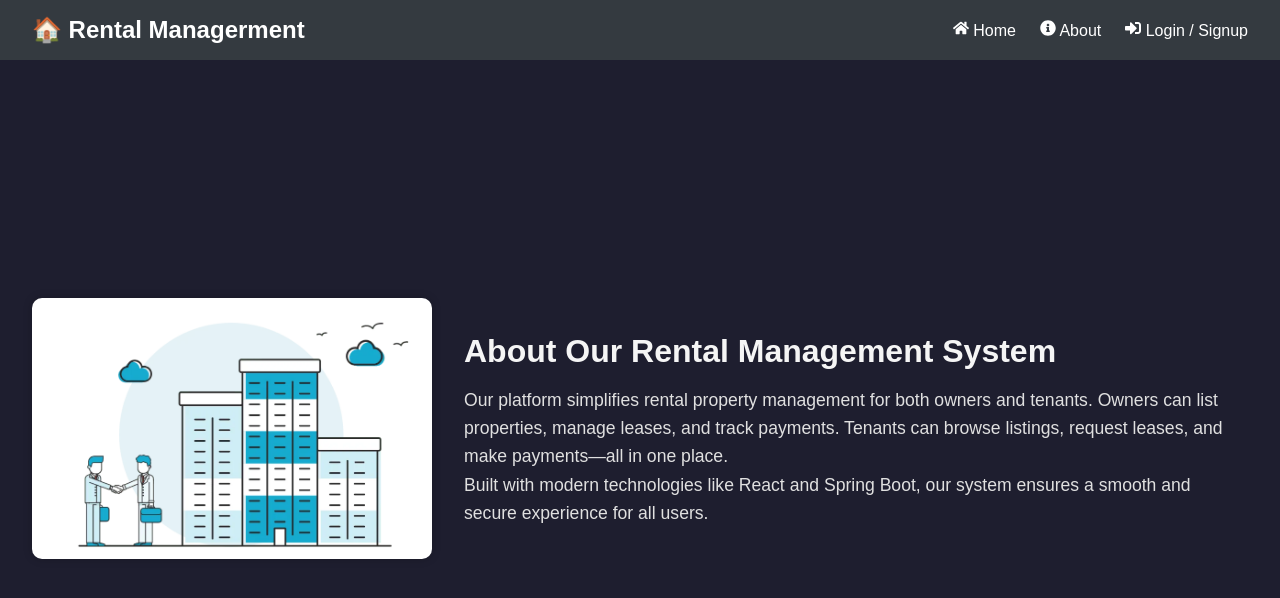
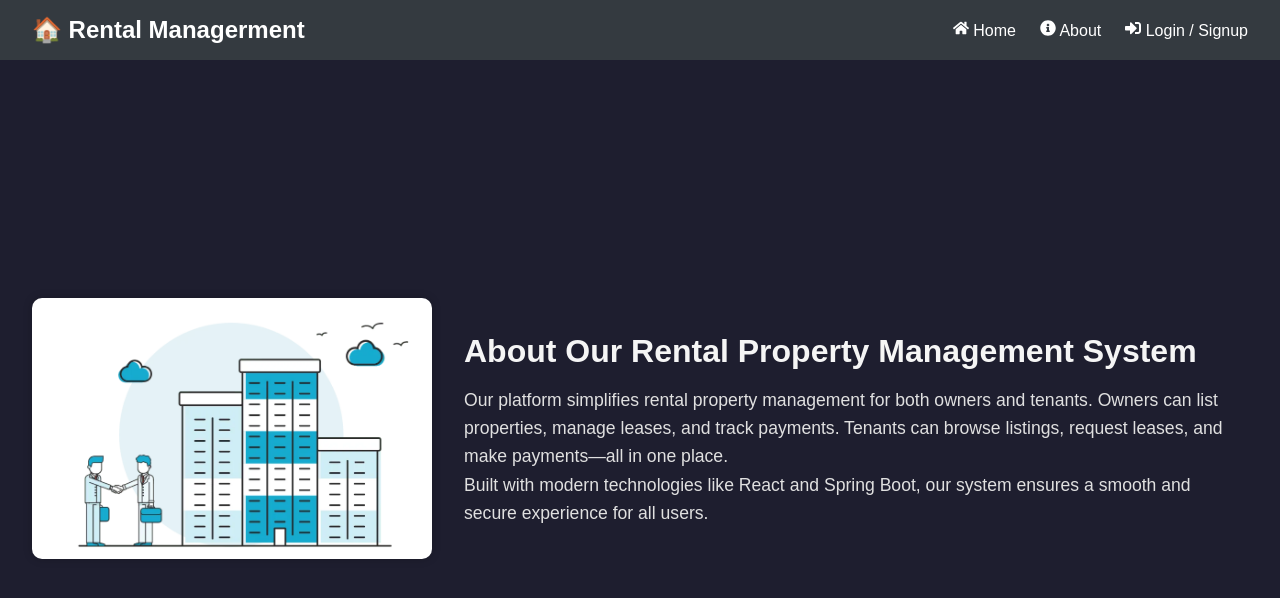
Before and after one commit to priyaramachandran2004/Frontend_rental_property, a React (Vite) app: page /about in a window 1280 px wide. Shown: the top 598 px of the page. Built offline with nearby package versions, Linux system fonts and the light colour scheme.

Commit message:
about page

```diff
--- a/src/components/home/AboutPage.jsx
+++ b/src/components/home/AboutPage.jsx
@@ -12,7 +12,7 @@ const AboutPage = () => {
           <img src="\about.png" alt="About" />
         </div>
         <div className="about-text">
-          <h2>About Our Rental Management System</h2>
+          <h2>About Our Rental Property Management System</h2>
           <p>
             Our platform simplifies rental property management for both owners and tenants. Owners can list properties, manage leases, and track payments. Tenants can browse listings, request leases, and make payments—all in one place.
           </p>
```
